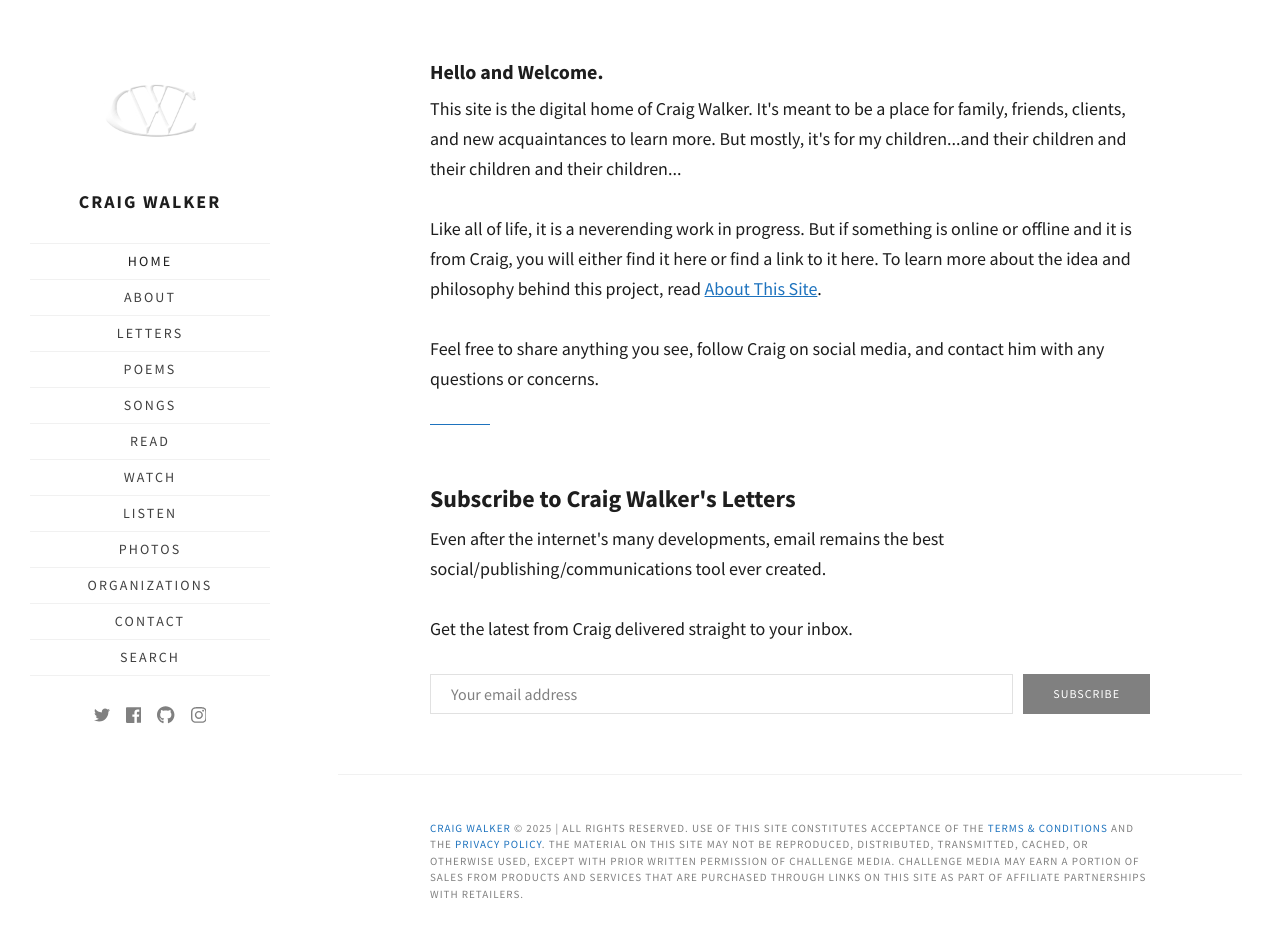
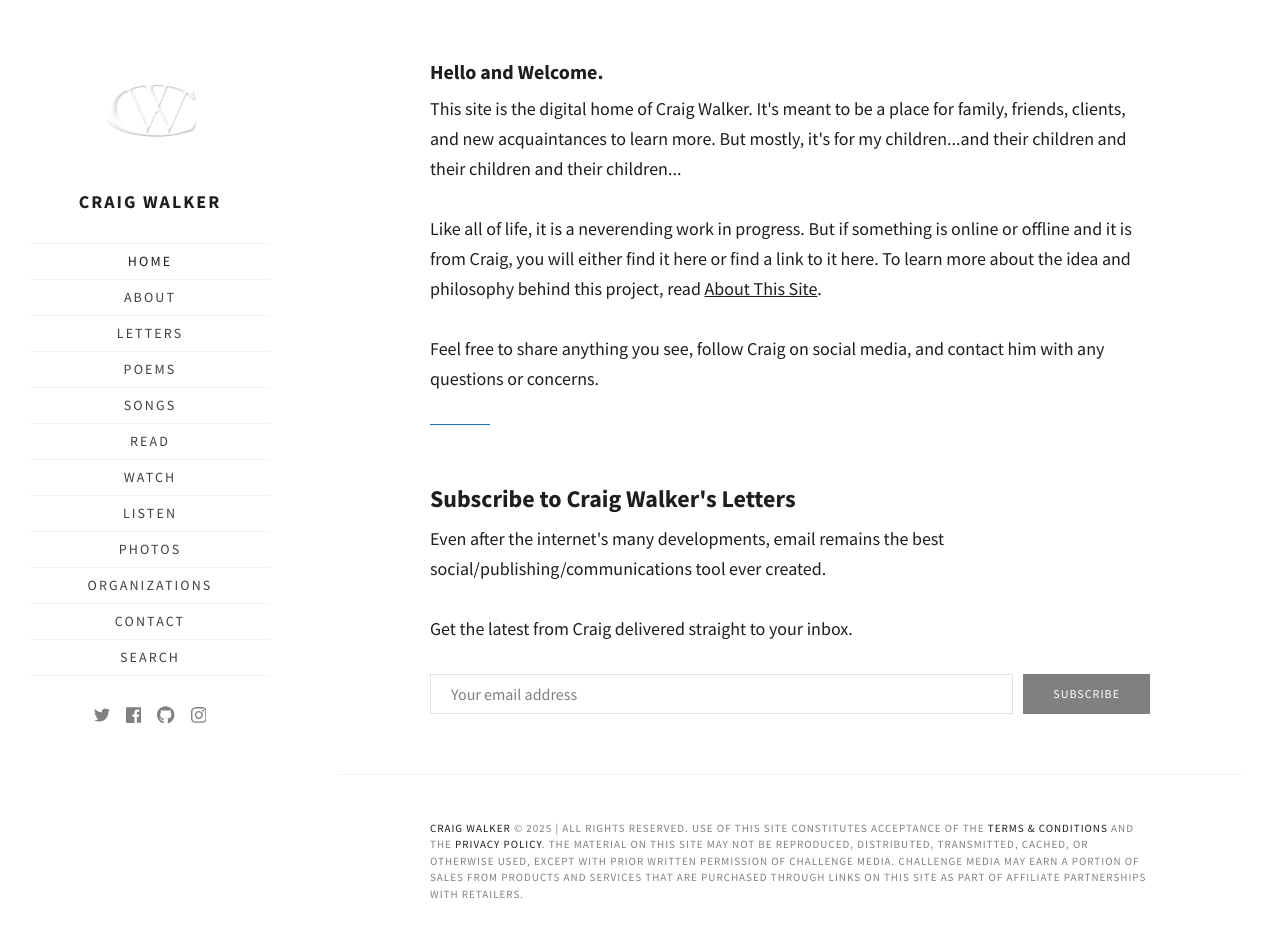
Before and after one commit to walkercraig/walkercraig, a Jekyll site: the page built from index.html, in a window 1280 px wide and 962 px high. Shown: the top 938 px of the window. Built offline with Jekyll 4.4.1, drawn with Linux system fonts in a browser that asks for light colours; some web fonts are replaced; the list of posts is cut into pages by our own code.

Commit message:
Update _general.scss

```diff
--- a/_sass/_general.scss
+++ b/_sass/_general.scss
@@ -16,14 +16,14 @@ body {
 }
 
 a {
-  color: #1e73be;
+  color: #1e1e1e;
   text-decoration: underline;
   -webkit-transition: background .3s ease, color .3s ease;
   transition: background .3s ease, color .3s ease;
 }
 
 a:hover {
-  color: #1e73be;
+  color: #1e1e1e;
   text-decoration: none;
 }
 
```
